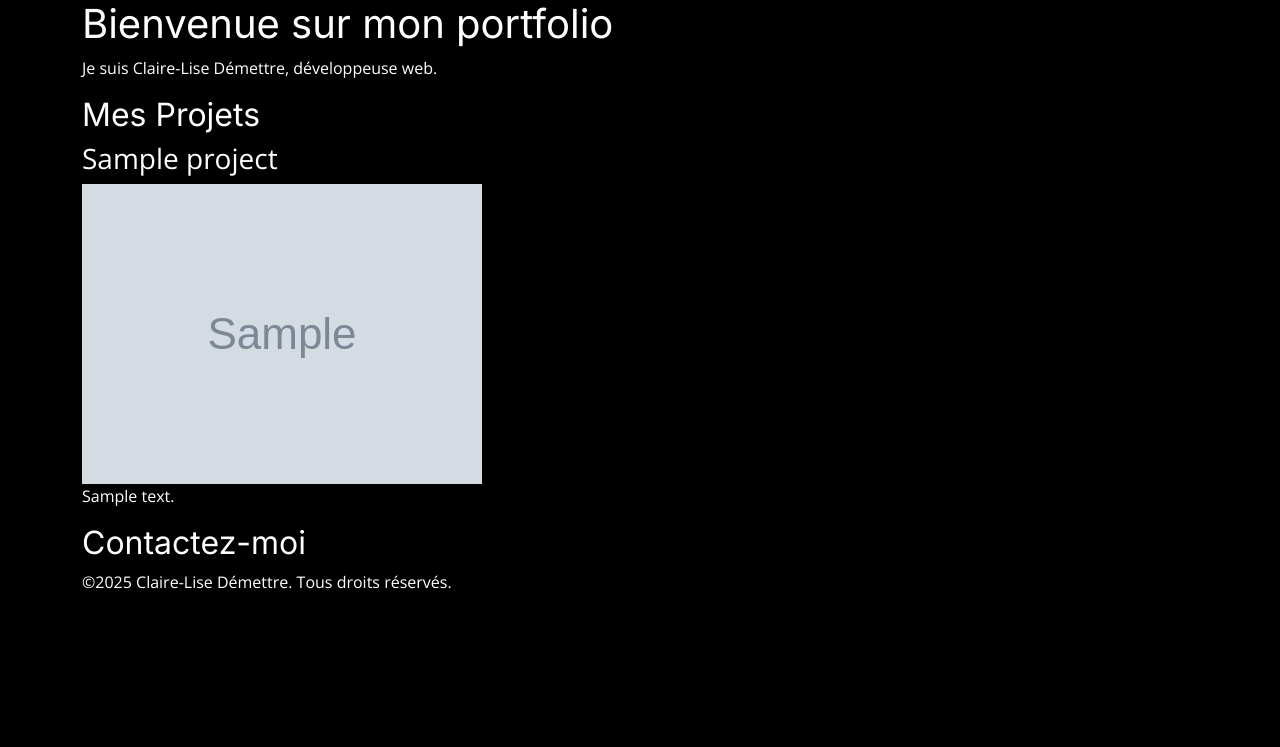
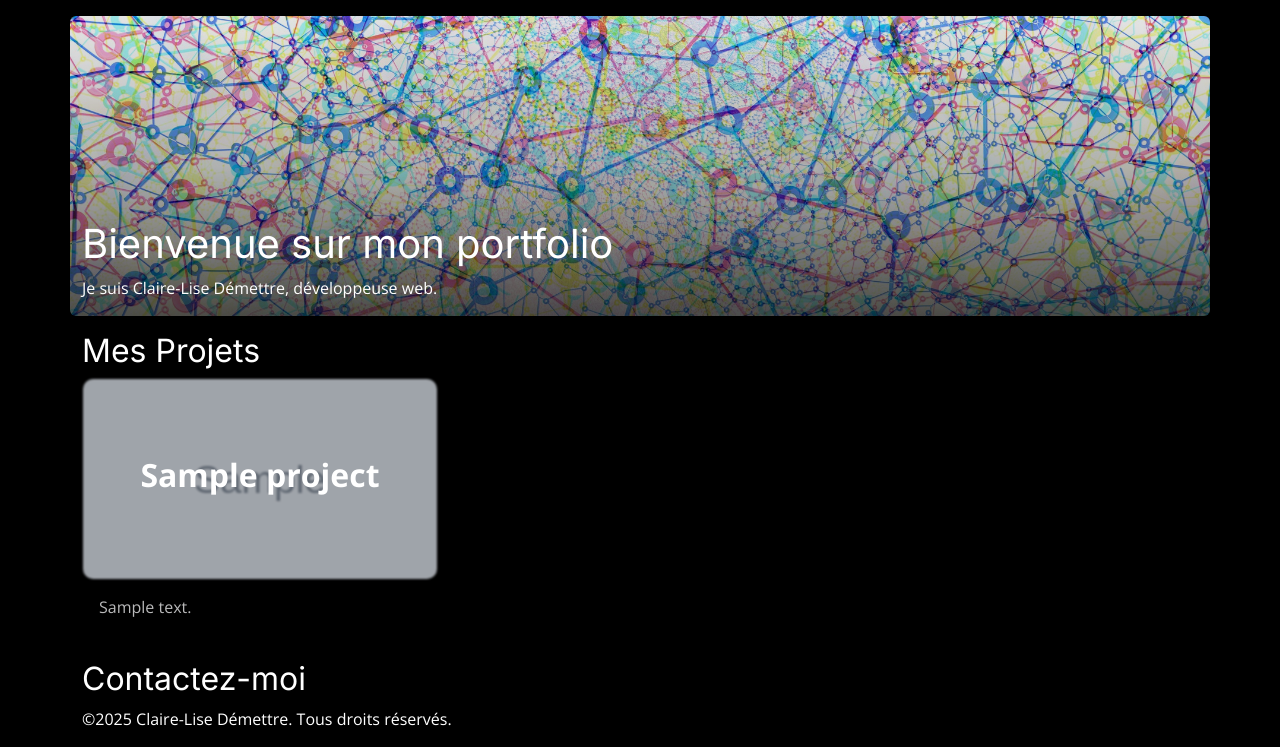
Before and after one commit to ClaireLise-dev/Portfolio_Blog, a PHP site: template view/homeView.php in a window 1280 px wide. Shown: the part 56-803 px from the top of the page. Before the commit the page ends 645 px from the top, so only its background shows below. Run offline with PHP 8.4, Linux system fonts and the light colour scheme; the template is opened without the code that fills it: most values are stand-ins (such as "Sample title", 1, 10 or a date in 2020); grey boxes marked "Sample" are stand-in pictures.

Commit message:
Design des cards projets et du hero

```diff
--- a/hero.php
+++ b/hero.php
@@ -1,5 +1,5 @@
-<section id="hero">
-    <div class="container">
+<section id="hero" class=" container d-flex flex-column justify-content-end rounded my-3">
+    <div >
     <h1>Bienvenue sur mon portfolio</h1>
     <p>Je suis Claire-Lise Démettre, développeuse web.</p>
     </div>
--- a/public/design/sass/_base.scss
+++ b/public/design/sass/_base.scss
@@ -9,3 +9,10 @@ h1,
 h2 {
   font-family: "Inter", sans-serif;
 }
+
+.card-img-top {
+  width: 100%;
+  border-radius: 10px;
+  height: 200px;
+  filter: blur(1px);
+}
--- /dev/null
+++ b/public/design/sass/_hero.scss
@@ -0,0 +1,13 @@
+#hero {
+  background: linear-gradient(
+      to bottom,
+      rgba(0, 0, 0, 0.1) 0%,
+      rgba(0, 0, 0, 0.3) 50%,
+      rgba(0, 0, 0, 0.7) 100%
+    ),
+    url(../../img/photo_hero.jpg);
+  background-size: cover;
+  background-position: center;
+  background-repeat: no-repeat;
+  min-height: 300px;
+}
--- a/public/design/sass/_variables.scss
+++ b/public/design/sass/_variables.scss
@@ -1 +1,2 @@
 $secondary: #b9b9ba;
+$dark: #000;
--- a/public/design/sass/default.scss
+++ b/public/design/sass/default.scss
@@ -1,4 +1,6 @@
 // public/design/sass/test-bootstrap-import.scss
 @import "_variables.scss";
+@import "bootstrap/scss/bootstrap";
+
 @import "_base.scss";
-@import "bootstrap/scss/bootstrap";
+@import "_hero.scss";
--- a/view/homeView.php
+++ b/view/homeView.php
@@ -1,21 +1,36 @@
 <?php ob_start(); ?>
-
 <?php include('./hero.php'); ?>
 
 <main>
     <div class="container">
+        <h2>Mes Projets</h2>
         <section id="projects">
-        <h2>Mes Projets</h2>
+            <div class="row">
                 <?php if (!isset($projects)) {
                     die('Erreur: projects non défini');
                 }
                 while ($project = $projects->fetch()): ?>
-            <div class="project">
-                <h3><?= htmlspecialchars($project['title']) ?></h3>
-                <img src="<?= htmlspecialchars($project['image']) ?>" alt="<?= htmlspecialchars($project['title']) ?>">
-                <p><?= htmlspecialchars($project['description']) ?></p>
+                    <div class="col-md-6 col-lg-4 mb-4">
+                        <div class="card h-100 text-white bg-dark">
+                            <div class="position-relative">
+
+                                <img src="<?= htmlspecialchars($project['image']) ?>" class="card-img-top object-fit-cover opacity-75" alt="<?= htmlspecialchars($project['title']) ?>">
+
+                                <div class="position-absolute top-50 start-50 translate-middle w-100 text-center">
+                                    <h3 class="card-title text-center text-white fs-2 fw-bold">
+                                        <?= htmlspecialchars($project['title']) ?>
+                                    </h3>
+                                </div>
+                            </div>
+
+                            <div class="card-body">
+                                <p class="card-text text-secondary"><?= htmlspecialchars($project['description']) ?></p>
+                                <!-- <a href="<?= htmlspecialchars($project['link']) ?>" class="btn btn-primary">Voir le projet</a> -->
+                            </div>
+                        </div>
                     </div>
                 <?php endwhile; ?>
+            </div>
         </section>
 
         <section id="contact">
@@ -24,6 +39,8 @@
         </section>
     </div>
 </main>
+
 <?php
 $content = ob_get_clean();
 require('./base.php');
+?>
```
Also changed, not shown: public/design/css/default.css, 1 other file. Lines whose indentation alone changed are shown as unchanged.
